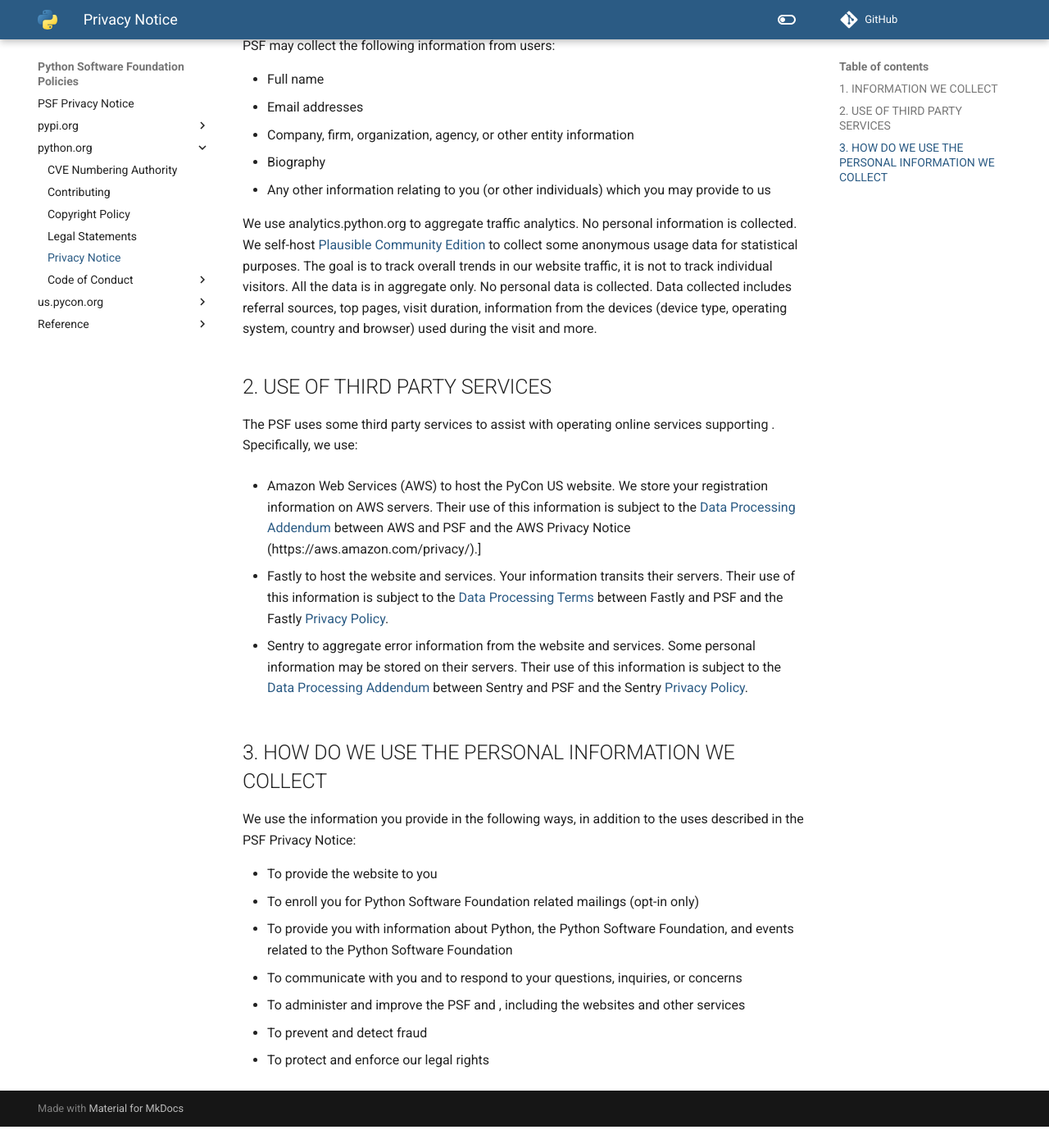
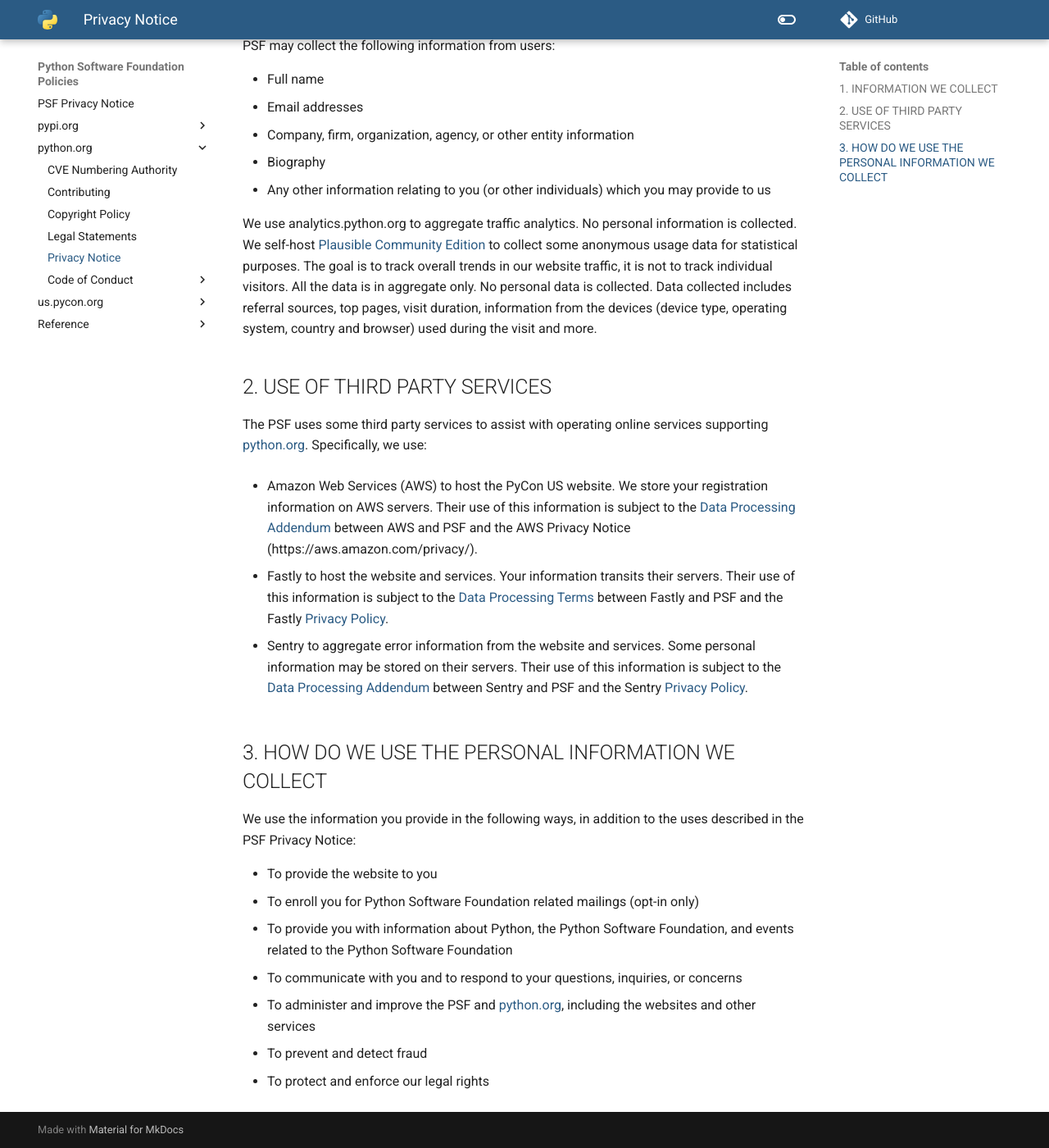
Before and after one commit to psf/policies, an MkDocs documentation site: the page built from docs/python.org/Privacy-Notice.md, in a window 1280 px wide and 1400 px high, scrolled down 433 px. Shown: the whole window at 82% size. Built offline with MkDocs 1.6.1 and Material for MkDocs 9.7.7, drawn with Linux system fonts in a browser that asks for light colours; comment, search, counter and statistics services are not loaded; before the commit the page ends 1807 px from its top, so only the background shows below that.

Commit message:
Fix python.org rendering issues and AWS bullet typo in Privacy Notice
->Fixed python.org rendering issues after 'supporting'
-> Corrected a stray closing bracket in the AWS Privacy Notice link which ends with (https://aws.amazon.com/privacy/).] to (https://aws.amazon.com/privacy/).
->Fixed missing noun after 'and' which was actually a rendering issue

```diff
--- a/docs/python.org/Privacy-Notice.md
+++ b/docs/python.org/Privacy-Notice.md
@@ -26,9 +26,9 @@
 
 ## 2. USE OF THIRD PARTY SERVICES
 
-The PSF uses some third party services to assist with operating online services supporting <python.org>. Specifically, we use:
+The PSF uses some third party services to assist with operating online services supporting [python.org](https://www.python.org). Specifically, we use:
 
--   Amazon Web Services (AWS) to host the PyCon US website. We store your registration information on AWS servers. Their use of this information is subject to the [Data Processing Addendum](https://aws.amazon.com/blogs/security/aws-gdpr-data-processing-addendum/) between AWS and PSF and the AWS Privacy Notice (https://aws.amazon.com/privacy/).]
+-   Amazon Web Services (AWS) to host the PyCon US website. We store your registration information on AWS servers. Their use of this information is subject to the [Data Processing Addendum](https://aws.amazon.com/blogs/security/aws-gdpr-data-processing-addendum/) between AWS and PSF and the AWS Privacy Notice (https://aws.amazon.com/privacy/).
 
 -   Fastly to host the <python.org> website and services. Your information transits their servers. Their use of this information is subject to the [Data Processing Terms](https://www.fastly.com/data-processing) between Fastly and PSF and the Fastly [Privacy Policy](https://www.fastly.com/privacy/).
 
@@ -42,6 +42,6 @@
 -   To enroll you for Python Software Foundation related mailings (opt-in only)
 -   To provide you with information about Python, the Python Software Foundation, and events related to the Python Software Foundation
 -   To communicate with you and to respond to your questions, inquiries, or concerns
--   To administer and improve the PSF and <python.org>, including the websites and other services
+-   To administer and improve the PSF and [python.org](https://www.python.org), including the websites and other services
 -   To prevent and detect fraud
 -   To protect and enforce our legal rights
```
